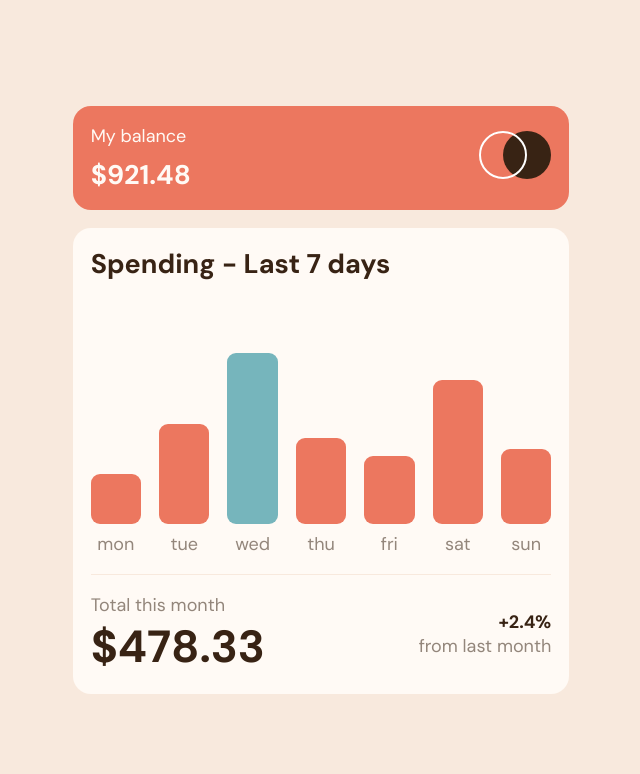
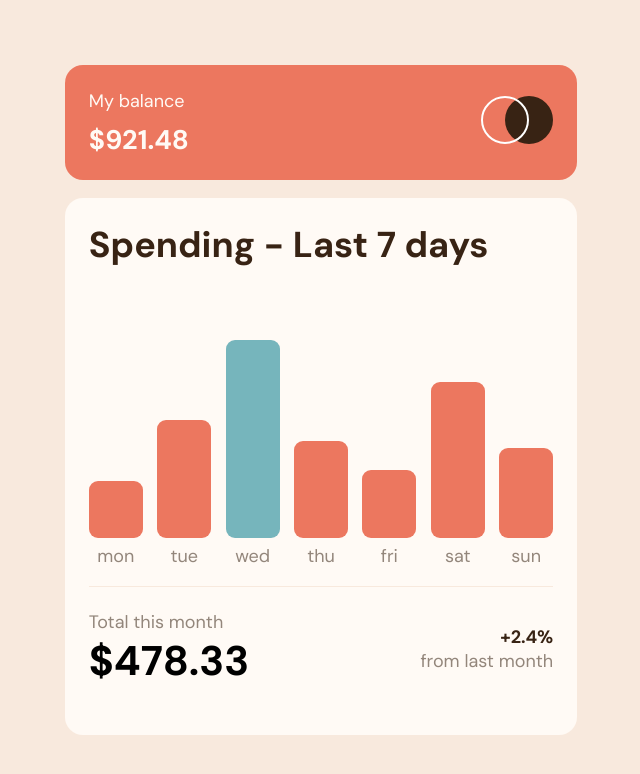
Before and after one commit to ahmedSabbahMohamed/expenses-chart-component-main, a plain HTML site: page index.html in a window 1280 px wide. Shown: the whole page, without its empty margins (319-959 px from the left). Drawn offline with Linux system fonts and the light colour scheme.

Commit message:
modified challenge

```diff
--- a/index.html
+++ b/index.html
@@ -34,36 +34,6 @@
       <div class="graph-body">
         <h1>Spending - Last 7 days</h1>
         <div class="graph">
-          <div class="mon stack">
-            <span class="col"></span>
-            <span class="desc">mon</span>
-          </div>
-          <div class="tue stack">
-            <span class="col"></span>
-            <span class="desc">tue</span>
-          </div>
-          <div class="wed stack">
-            <span class="active">$52.36</span>
-            <span class="col cyan"></span>
-            <span class="desc">wed</span>
-          </div>
-          <div class="thu stack">
-            <span class="active">$13.07</span>
-            <span class="col"></span>
-            <span class="desc">thu</span>
-          </div>
-          <div class="fri stack">
-            <span class="col"></span>
-            <span class="desc">fri</span>
-          </div>
-          <div class="sat stack">
-            <span class="col"></span>
-            <span class="desc">sat</span>
-          </div>
-          <div class="sun stack">
-            <span class="col"></span>
-            <span class="desc">sun</span>
-          </div>
         </div>
       </div>
 
@@ -81,5 +51,7 @@
 
   </main>
 
+    <!-- JS FILE -->
+    <script type="module" src="script.js"></script>
 </body>
 </html>
--- /dev/null
+++ b/script.js
@@ -0,0 +1,23 @@
+var graph = document.querySelector(".graph")
+window.onload = function () {
+    setTimeout(() => {
+        var col = document.querySelectorAll(".graph .col span:nth-child(2)")
+        col.forEach(col => {
+            col.addEventListener("mouseenter", _ => {
+                col.previousElementSibling.style.opacity = 1
+                // console.log(col.previousElementSibling)
+            })
+            col.addEventListener("mouseleave", _ => {
+                col.previousElementSibling.style.opacity = 0
+            })
+        })
+    }, 50);
+}
+
+fetch("./data.json")
+    .then(response => response.json())
+    .then(data => graph.innerHTML = data.map(ele => `<div class="col">
+    <span class="active">$${ele.amount}</span>
+    <span class="${ele.day}"></span>
+    <span>${ele.day}</span>
+  </div>`).join(' '))
--- a/styles/style.css
+++ b/styles/style.css
@@ -42,7 +42,7 @@ main {
 .header {
     background-color: var(--softred);
     border-radius: 1rem;
-    padding: 1rem;
+    padding: 1.3rem;
     margin-bottom: 1rem;
 }
 
@@ -57,131 +57,133 @@ main {
 .card {
     background-color: var(--vporange);
     border-radius: 1rem;
-    padding: 1rem;
+    padding: 1.3rem;
 }
 
 .graph-body h1 {
-    font-size: 1.5rem;
+    font-size: 1.4rem;
     color: var(--dbrown);
 }
 
 .graph {
     padding-top: 4rem;
     padding-bottom: 1rem;
-    margin-bottom: 1rem;
     border-bottom: 1px solid var(--cream);
     display: flex;
+    align-items: flex-end;
     justify-content: space-between;
-    align-items: flex-end;
-    gap: .4rem;
+    gap: .1rem;
 }
 
-.stack {
+.graph .col {
     display: flex;
     flex-direction: column;
-    gap: .4rem;
     align-items: center;
-    cursor: pointer;
+    gap: .3rem;
+    position: relative;
 }
 
-.graph span.col {
+.graph .col span {
     display: inline-block;
+}
+
+.graph .col span:nth-child(2) {
     width: 2rem;
     background-color: var(--softred);
     border-radius: .5rem;
 }
 
-.stack .desc {
+.graph .col .mon {
+    height: 3.2rem;
+}
+
+.graph .col .tue {
+    height: 6.6rem;
+}
+
+.graph .col .wed {
+    background-color: var(--cyan) !important;
+    height: 11rem;
+}
+
+.graph .col .thu {
+    height: 5.4rem;
+}
+
+.graph .col .fri {
+    height: 3.8rem;
+}
+
+.graph .col .sat {
+    height: 8.7rem;
+}
+
+.graph .col .sun {
+    height: 5rem;
+}
+
+.graph .col .mon:hover,
+.graph .col .tue:hover,
+.graph .col .wed:hover,
+.graph .col .thu:hover,
+.graph .col .fri:hover,
+.graph .col .sat:hover,
+.graph .col .sun:hover {
+    opacity: .5;
+    cursor: pointer;
+}
+
+.graph .col span:nth-child(3) {
     color: var(--mbrown);
 }
 
-.mon .col {
-    height: 2.8rem;
+.active {
+    background-color: var(--dbrown);
+    color: var(--vporange);
+    border-radius: .5rem;
+    padding: .5rem;
+    position: absolute;
+    z-index: 1;
+    top: -2.5rem;
+    opacity: 0;
 }
 
-.tue .col {
-    height: 5.6rem;
+.graph-footer {
+    padding-top: 1.3rem;
+    padding-bottom: 1.3rem;
 }
 
-.wed .col {
-    background-color: var(--cyan) !important;
-    height: 9.5rem;
-}
-
-.thu .col {
-    height: 4.8rem;
-}
-
-.fri .col {
-    height: 3.8rem;
-}
-
-.sat .col {
-    height: 8rem;
-}
-
-.sun .col {
-    height: 4.2rem;
+.graph-footer h2 {
+    font-size: 2rem;
 }
 
 .graph-footer p {
     color: var(--mbrown);
 }
 
-.total h2 {
-    color: var(--dbrown);
-    font-size: 2rem;
-}
-
 .last {
     text-align: right;
-}
-
-.wed,.thu {
-    position: relative;
-}
-
-.active {
-    position: absolute;
-    top: -2.7rem;
-    background-color: var(--dbrown);
-    color: var(--vporange);
-    padding: .4rem;
-    border-radius: .5rem;
-    display: none;
-}
-
-.wed .col:hover,.thu .col:hover {
-    opacity: .5;
-}
-
-.wed:hover .active {
-    display: block;
-    opacity: 1 !important;
-}
-
-.thu:hover .active {
-    display: block;
-    opacity: 1 !important;
 }
 
 b {
     color: var(--dbrown);
 }
 
-@media (min-width: 500px) {
-    .graph {
-        gap: 1rem;
+@media (min-width: 600px) {
+    .graph-body h1 {
+        font-size: 2rem;
     }
 
-    .total h2 {
-        font-size: 2.5rem;
+    .graph .col span:nth-child(2) {
+        width: 3rem;
+    }
+
+    .graph {
+        gap: .8rem;
+    }
+
+    .graph-footer h2 {
+        font-size: 2.3rem;
     }
 
 }
-
-@media (min-width: 550px) {
-    .graph span.col {
-        width: 2.8rem;
-    }
-}
```
